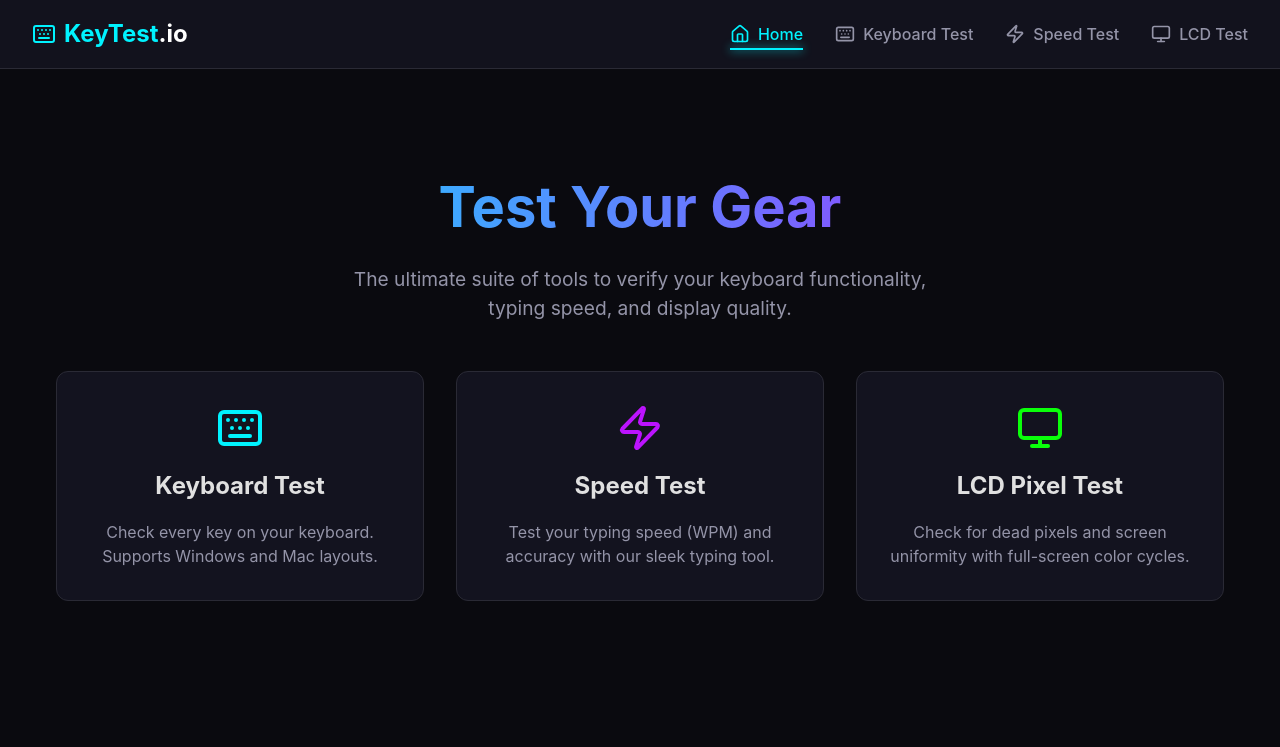
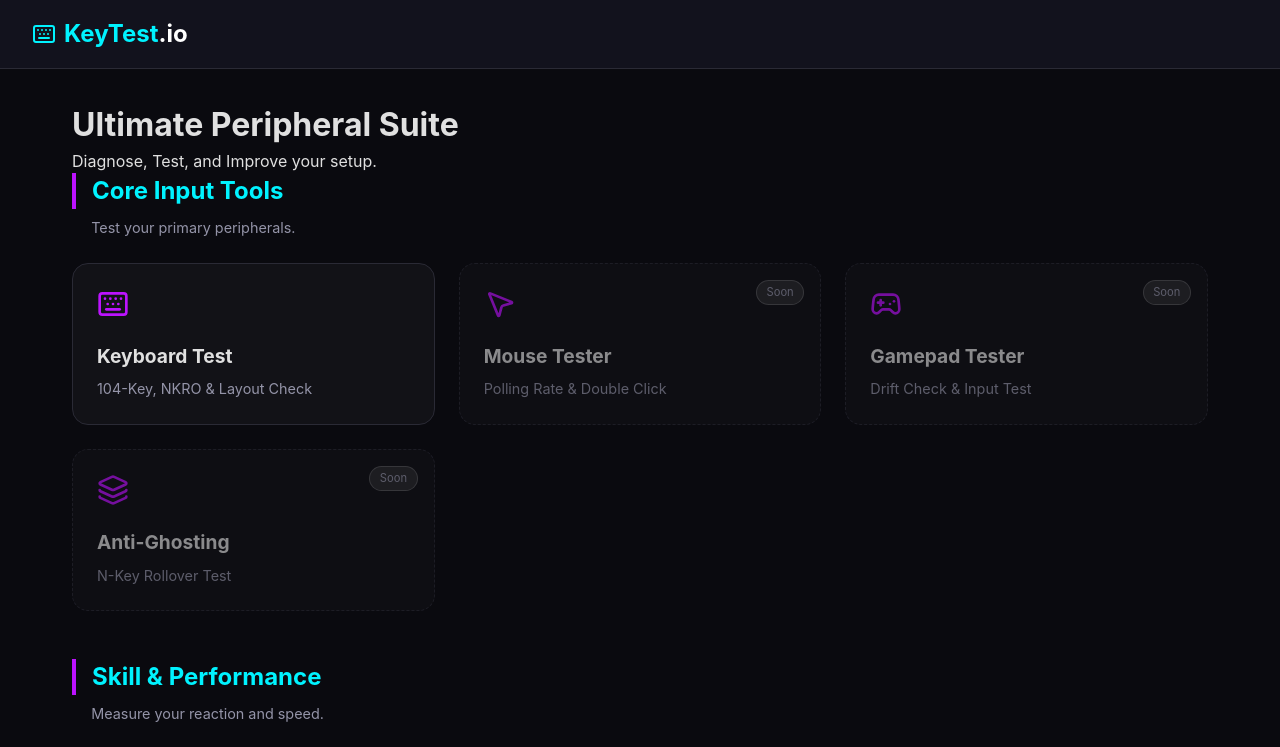
Before and after one commit to hndko/keyboard-test, a React (Vite) app: page / in a window 1280 px wide. Shown: the top 747 px of the page. Built offline with nearby package versions, Linux system fonts and the light colour scheme.

Commit message:
feat: phase 2 ui redesign, home page grid, and speed test polish

```diff
--- a/src/components/Navbar.jsx
+++ b/src/components/Navbar.jsx
@@ -4,34 +4,16 @@ import { Keyboard, Zap, Monitor, Home } from "lucide-react";
 import "../styles/navbar.css";
 
 const Navbar = () => {
-  const navItems = [
-    { path: "/", label: "Home", icon: <Home size={20} /> },
-    { path: "/keyboard", label: "Keyboard Test", icon: <Keyboard size={20} /> },
-    { path: "/speed", label: "Speed Test", icon: <Zap size={20} /> },
-    { path: "/lcd", label: "LCD Test", icon: <Monitor size={20} /> },
-  ];
-
   return (
     <nav className="navbar">
-      <div className="nav-brand">
+      <NavLink to="/" className="nav-brand">
         <Keyboard />
         <span>
           KeyTest<span style={{ color: "#fff" }}>.io</span>
         </span>
-      </div>
+      </NavLink>
 
-      <div className="nav-links">
-        {navItems.map((item) => (
-          <NavLink
-            key={item.path}
-            to={item.path}
-            className={({ isActive }) => `nav-item ${isActive ? "active" : ""}`}
-          >
-            {item.icon}
-            <span>{item.label}</span>
-          </NavLink>
-        ))}
-      </div>
+      {/* Menu items removed as per user request. Features are now on Home Page. */}
     </nav>
   );
 };
--- a/src/pages/HomePage.jsx
+++ b/src/pages/HomePage.jsx
@@ -1,86 +1,160 @@
 import React from "react";
-import { Link } from "react-router-dom";
-import { Keyboard, Zap, Monitor } from "lucide-react";
+import { NavLink } from "react-router-dom";
+import {
+  Keyboard,
+  Zap,
+  Monitor,
+  MousePointer2,
+  Gamepad2,
+  Target,
+  Headphones,
+  Layers,
+  Music,
+  Activity,
+} from "lucide-react";
+import "../styles/index.css";
+import "../styles/home.css";
 
 const HomePage = () => {
+  const categories = [
+    {
+      title: "Core Input Tools",
+      description: "Test your primary peripherals.",
+      tools: [
+        {
+          path: "/keyboard",
+          label: "Keyboard Test",
+          icon: <Keyboard size={32} />,
+          desc: "104-Key, NKRO & Layout Check",
+        },
+        {
+          path: "/mouse",
+          label: "Mouse Tester",
+          icon: <MousePointer2 size={32} />,
+          desc: "Polling Rate & Double Click",
+          upcoming: true,
+        },
+        {
+          path: "/gamepad",
+          label: "Gamepad Tester",
+          icon: <Gamepad2 size={32} />,
+          desc: "Drift Check & Input Test",
+          upcoming: true,
+        },
+        {
+          path: "/keyboard",
+          label: "Anti-Ghosting",
+          icon: <Layers size={32} />,
+          desc: "N-Key Rollover Test",
+          upcoming: true,
+        },
+      ],
+    },
+    {
+      title: "Skill & Performance",
+      description: "Measure your reaction and speed.",
+      tools: [
+        {
+          path: "/speed",
+          label: "Speed Test",
+          icon: <Zap size={32} />,
+          desc: "WPM & Accuracy Typing",
+        },
+        {
+          path: "/aim",
+          label: "Aim Trainer",
+          icon: <Target size={32} />,
+          desc: "Reflex & Precision Game",
+          upcoming: true,
+        },
+        {
+          path: "/shortcuts",
+          label: "Shortcut Master",
+          icon: <Keyboard size={32} />,
+          desc: "Learn VS Code Shortcuts",
+          upcoming: true,
+        },
+      ],
+    },
+    {
+      title: "Display & Audio",
+      description: "Diagnostics for screen and sound.",
+      tools: [
+        {
+          path: "/lcd",
+          label: "LCD Pixel Test",
+          icon: <Monitor size={32} />,
+          desc: "Dead Pixel Check",
+        },
+        {
+          path: "/hz",
+          label: "Refresh Rate",
+          icon: <Activity size={32} />,
+          desc: "Real Hz/FPS Monitor",
+          upcoming: true,
+        },
+        {
+          path: "/audio",
+          label: "Stereo Test",
+          icon: <Headphones size={32} />,
+          desc: "L/R Channel Check",
+          upcoming: true,
+        },
+      ],
+    },
+    {
+      title: "Experimental",
+      description: "Fun additions.",
+      tools: [
+        {
+          path: "/",
+          label: "Switch Sounds",
+          icon: <Music size={32} />,
+          desc: "Mech Keyboard Simulator",
+          upcoming: true,
+        },
+      ],
+    },
+  ];
+
   return (
-    <div style={{ textAlign: "center", padding: "4rem 0" }}>
-      <h1
-        style={{
-          fontSize: "3.5rem",
-          marginBottom: "1rem",
-          background:
-            "linear-gradient(to right, var(--accent-cyan), var(--accent-purple))",
-          WebkitBackgroundClip: "text",
-          WebkitTextFillColor: "transparent",
-        }}
-      >
-        Test Your Gear
-      </h1>
-      <p
-        style={{
-          fontSize: "1.2rem",
-          color: "var(--text-secondary)",
-          marginBottom: "3rem",
-          maxWidth: "600px",
-          margin: "0 auto 3rem auto",
-        }}
-      >
-        The ultimate suite of tools to verify your keyboard functionality,
-        typing speed, and display quality.
-      </p>
+    <div className="container">
+      <div className="hero">
+        <h1>
+          Ultimate <span className="text-gradient">Peripheral</span> Suite
+        </h1>
+        <p className="subtitle">Diagnose, Test, and Improve your setup.</p>
+      </div>
 
-      <div
-        style={{
-          display: "grid",
-          gridTemplateColumns: "repeat(auto-fit, minmax(300px, 1fr))",
-          gap: "2rem",
-        }}
-      >
-        <FeatureCard
-          to="/keyboard"
-          icon={<Keyboard size={48} color="var(--accent-cyan)" />}
-          title="Keyboard Test"
-          description="Check every key on your keyboard. Supports Windows and Mac layouts."
-        />
-        <FeatureCard
-          to="/speed"
-          icon={<Zap size={48} color="var(--accent-purple)" />}
-          title="Speed Test"
-          description="Test your typing speed (WPM) and accuracy with our sleek typing tool."
-        />
-        <FeatureCard
-          to="/lcd"
-          icon={<Monitor size={48} color="var(--accent-green)" />}
-          title="LCD Pixel Test"
-          description="Check for dead pixels and screen uniformity with full-screen color cycles."
-        />
+      <div className="tools-grid-wrapper">
+        {categories.map((cat, index) => (
+          <div key={index} className="category-section">
+            <h2 className="category-title">{cat.title}</h2>
+            <p className="category-desc">{cat.description}</p>
+            <div className="tools-grid">
+              {cat.tools.map((tool, tIndex) => (
+                <NavLink
+                  key={tIndex}
+                  to={tool.upcoming ? "#" : tool.path}
+                  className={`card tool-card ${
+                    tool.upcoming ? "upcoming" : ""
+                  }`}
+                  onClick={(e) => tool.upcoming && e.preventDefault()}
+                >
+                  <div className="card-icon">{tool.icon}</div>
+                  <h3>{tool.label}</h3>
+                  <p>{tool.desc}</p>
+                  {tool.upcoming && (
+                    <span className="badge-upcoming">Soon</span>
+                  )}
+                </NavLink>
+              ))}
+            </div>
+          </div>
+        ))}
       </div>
     </div>
   );
 };
 
-const FeatureCard = ({ to, icon, title, description }) => (
-  <Link
-    to={to}
-    style={{
-      background: "var(--bg-panel)",
-      padding: "2rem",
-      borderRadius: "12px",
-      border: "1px solid var(--border-color)",
-      display: "flex",
-      flexDirection: "column",
-      alignItems: "center",
-      gap: "1rem",
-      transition: "transform 0.2s",
-    }}
-    onMouseEnter={(e) => (e.currentTarget.style.transform = "translateY(-5px)")}
-    onMouseLeave={(e) => (e.currentTarget.style.transform = "translateY(0)")}
-  >
-    {icon}
-    <h3 style={{ fontSize: "1.5rem" }}>{title}</h3>
-    <p style={{ color: "var(--text-secondary)" }}>{description}</p>
-  </Link>
-);
-
 export default HomePage;
--- /dev/null
+++ b/src/styles/home.css
@@ -0,0 +1,98 @@
+/* Category Grid Styles */
+.tools-grid-wrapper {
+  display: flex;
+  flex-direction: column;
+  gap: 3rem;
+  width: 100%;
+  max-width: 1200px;
+}
+
+.category-section {
+  display: flex;
+  flex-direction: column;
+  gap: 1rem;
+}
+
+.category-title {
+  font-size: 1.5rem;
+  color: var(--accent-cyan);
+  border-left: 4px solid var(--accent-purple);
+  padding-left: 1rem;
+}
+
+.category-desc {
+  color: var(--text-secondary);
+  font-size: 0.9rem;
+  margin-top: -0.5rem;
+  margin-bottom: 0.5rem;
+  padding-left: 1.2rem;
+}
+
+.tools-grid {
+  display: grid;
+  grid-template-columns: repeat(auto-fill, minmax(280px, 1fr));
+  gap: 1.5rem;
+}
+
+.tool-card {
+  display: flex;
+  flex-direction: column;
+  align-items: flex-start;
+  padding: 1.5rem;
+  text-decoration: none;
+  background: rgba(255, 255, 255, 0.03);
+  border: 1px solid var(--border-color);
+  border-radius: 16px;
+  transition: all 0.3s ease;
+  position: relative;
+  overflow: hidden;
+}
+
+.tool-card:hover:not(.upcoming) {
+  transform: translateY(-5px);
+  background: rgba(255, 255, 255, 0.05);
+  border-color: var(--accent-cyan);
+  box-shadow: 0 10px 30px rgba(0, 243, 255, 0.1);
+}
+
+.tool-card .card-icon {
+  color: var(--accent-purple);
+  margin-bottom: 1rem;
+  transition: transform 0.3s ease;
+}
+
+.tool-card:hover:not(.upcoming) .card-icon {
+  transform: scale(1.1);
+  color: var(--accent-cyan);
+}
+
+.tool-card h3 {
+  font-size: 1.2rem;
+  color: var(--text-primary);
+  margin-bottom: 0.5rem;
+}
+
+.tool-card p {
+  font-size: 0.9rem;
+  color: var(--text-secondary);
+  line-height: 1.5;
+}
+
+/* Upcoming State */
+.tool-card.upcoming {
+  opacity: 0.6;
+  cursor: default;
+  border-style: dashed;
+}
+
+.badge-upcoming {
+  position: absolute;
+  top: 1rem;
+  right: 1rem;
+  background: rgba(255, 255, 255, 0.1);
+  padding: 0.2rem 0.6rem;
+  border-radius: 20px;
+  font-size: 0.7rem;
+  color: var(--text-secondary);
+  border: 1px solid rgba(255, 255, 255, 0.2);
+}
```
